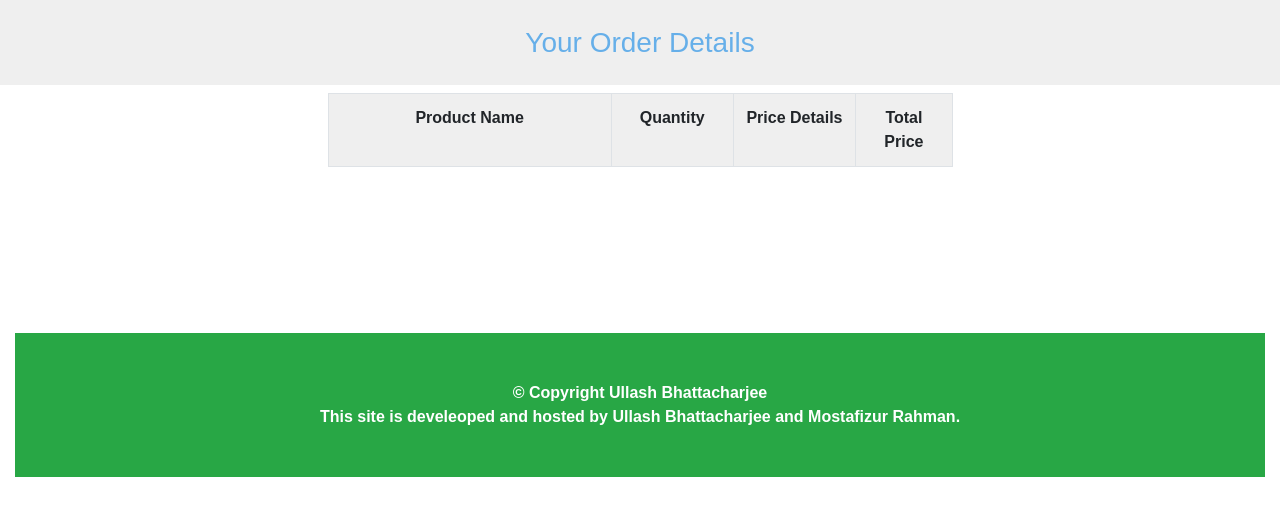
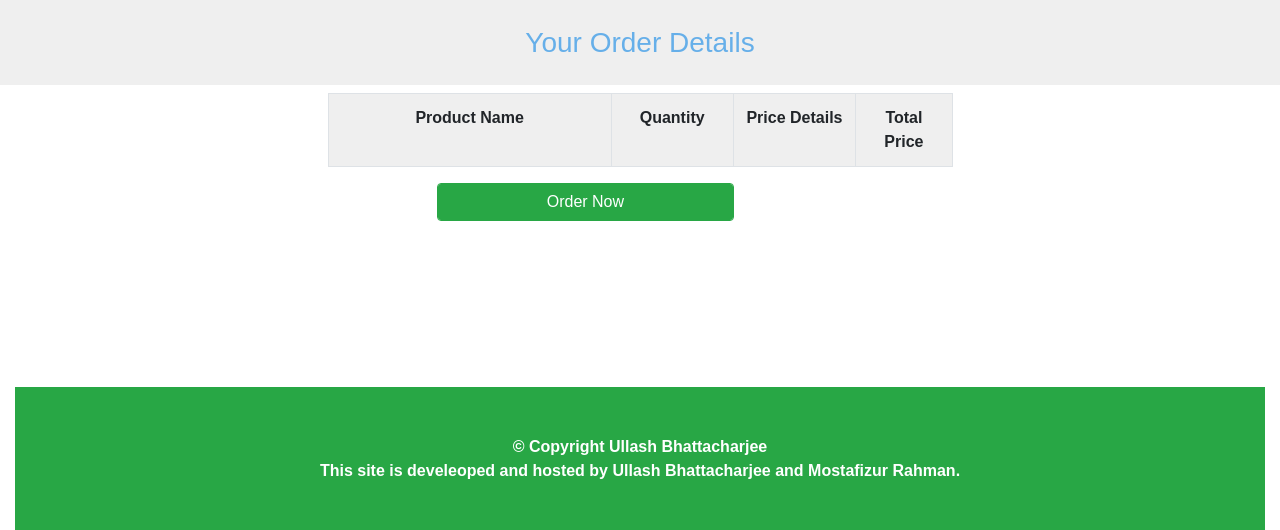
Before and after one commit to turjo997/e-BookCart, a PHP site: page /user/orders.php in a window 1280 px wide. Shown: the part 106-636 px from the top of the page. Run offline with PHP 8.4, Linux system fonts and the light colour scheme; data that the repository does not hold is empty.

Commit message:
Update orders.php

```diff
--- a/user/orders.php
+++ b/user/orders.php
@@ -120,6 +120,20 @@ require_once '../config.php';
 
 
 
+    <div class="row">
+
+<div class="col-lg-4"></div>
+
+<div class="col-lg-3">
+
+<form action="" method="post">
+<div class="form-group">
+<input type="submit" style = "width:100%"  name="submit" id ="submitbtn" class="form-control btn btn-success" value="Order Now">
+</div>
+</form>
+
+</div>
+</div>
 
 
 
```
